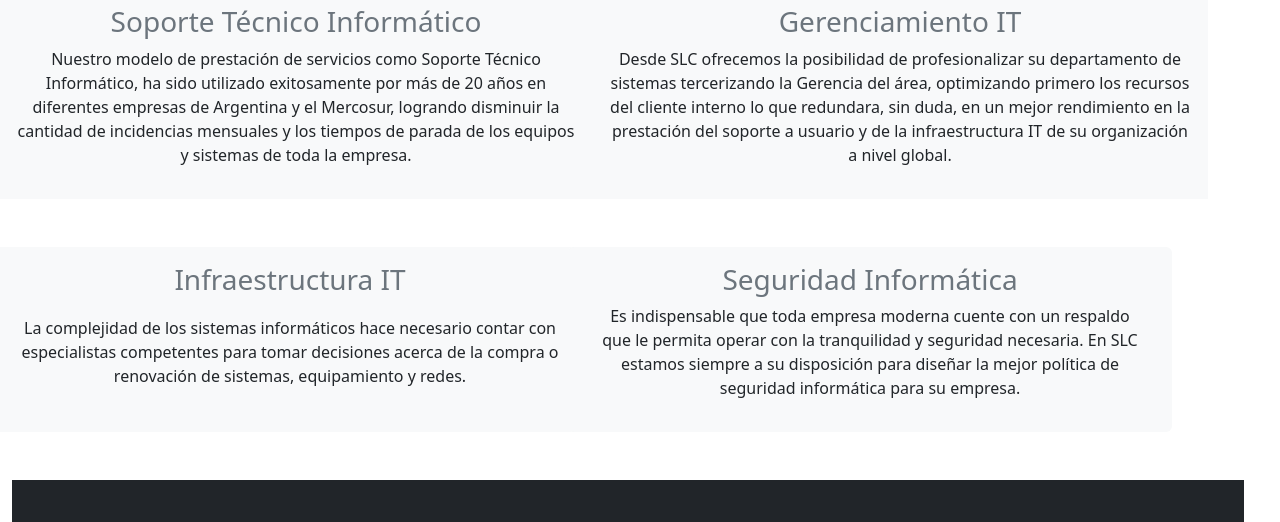
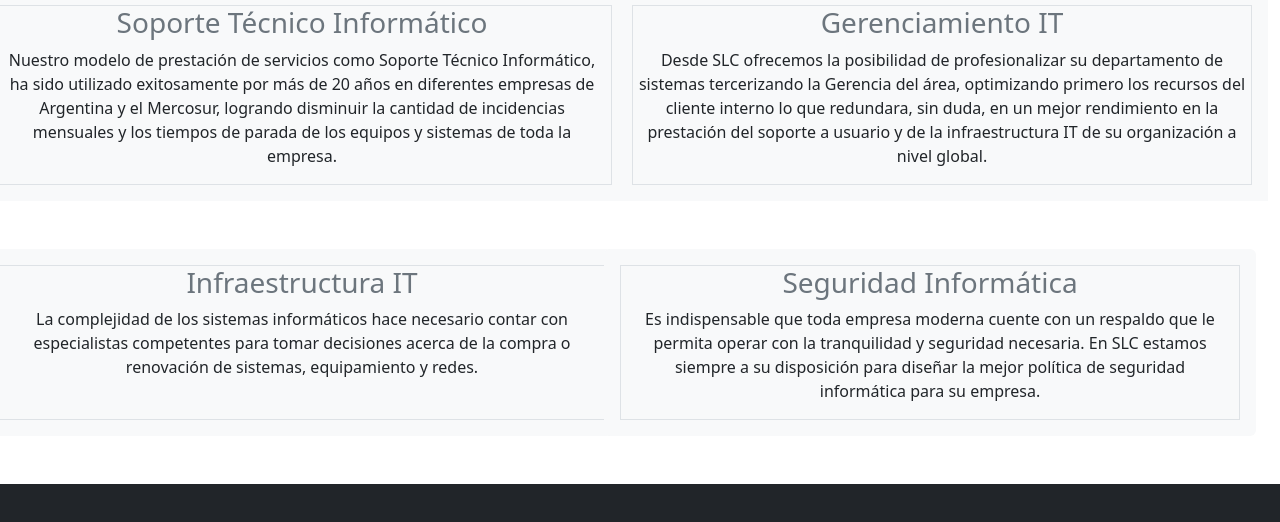
Before and after one commit to skillgamerz/proyectofinal, a plain HTML site: page views/service.html in a window 1280 px wide. Shown: the part 123-645 px from the top of the page. Drawn offline with nearby package versions, Linux system fonts and the light colour scheme.

Commit message:
nuevos cambios

```diff
--- a/styles/css/estilos.css
+++ b/styles/css/estilos.css
@@ -1,3 +1,8 @@
+* {
+    padding: 0;
+    margin: 0;
+    border: 0;
+}
 .footer {
  color: white;
 }
--- a/views/service.html
+++ b/views/service.html
@@ -44,24 +44,33 @@
 <div class="text-center">
     <h1 class="text-dark">Nuestros Servicios</h1>
 </div>
-<div class="row container-fluid">
+<div >
       <div class="text-center row ">
       <div class=" shadow-none p-3 mb-5 bg-light rounded row col-xs-12 col-sm-12 col-md-6 col-lg-6">
+        <section class="border">
         <h2 class="fs-3 text-secondary">Soporte Técnico Informático</h2>
         <p>Nuestro modelo de prestación de servicios como Soporte Técnico Informático, ha sido utilizado exitosamente por más de 20 años en diferentes empresas de Argentina y el Mercosur, logrando disminuir la cantidad de incidencias mensuales y los tiempos de parada de los equipos y sistemas de toda la empresa.</p>
+        </section>
       </div>
       <div class="shadow-none p-3 mb-5 bg-light roundedrow col-xs-12 col-sm-12 col-md-6 col-lg-6">
-         <h2 class="fs-3 text-secondary">Gerenciamiento IT</h2>
+        <section class="border">
+        <h2 class="fs-3 text-secondary">Gerenciamiento IT</h2>
         <p>Desde SLC ofrecemos la posibilidad de profesionalizar su departamento de sistemas tercerizando la Gerencia del área, optimizando primero los recursos del cliente interno lo que redundara, sin duda, en un mejor rendimiento en la prestación del soporte a usuario y de la infraestructura IT de su organización a nivel global.</p>
+        </section>
       </div>
-      <div class="row">
-        <div class="shadow-none p-3 mb-5 bg-light rounded row col-xs-12 col-sm-12 col-md-6 col-lg-6">
-          <h2 class="fs-3 text-secondary">Infraestructura IT</h2>
+      <div class=" shadow-none p-3 mb-5 bg-light rounded row col-xs-12 col-sm-12 col-md-6 col-lg-6">
+        <section class=" border">
+        <h2 class="fs-3 text-secondary">Infraestructura IT</h2>
           <p>La complejidad de los sistemas informáticos hace necesario contar con especialistas competentes para tomar decisiones acerca de la compra o renovación de sistemas, equipamiento y redes.</p>
-        </div>
-        <div class="shadow-none p-3 mb-5 bg-light rounded row col-xs-12 col-sm-12 col-md-6 col-lg-6">
-           <h2 class="fs-3 text-secondary">Seguridad Informática</h2>
+        </section>
+
+        </section>
+       </div>
+         <div class=" shadow-none p-3 mb-5 bg-light rounded row col-xs-12 col-sm-12 col-md-6 col-lg-6">
+          <section class="border">
+          <h2 class="fs-3 text-secondary">Seguridad Informática</h2>
           <p>Es indispensable que toda empresa moderna cuente con un respaldo que le permita operar con la tranquilidad y seguridad necesaria. En SLC  estamos siempre a su disposición para diseñar la mejor política de seguridad informática para su empresa.</p>
+         </section>
         </div>
     </div>
   </div>
```
Also changed, not shown: views/nosotros.html (+10 -5 lines).
